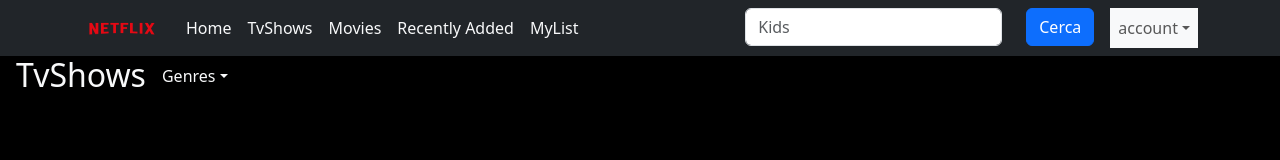
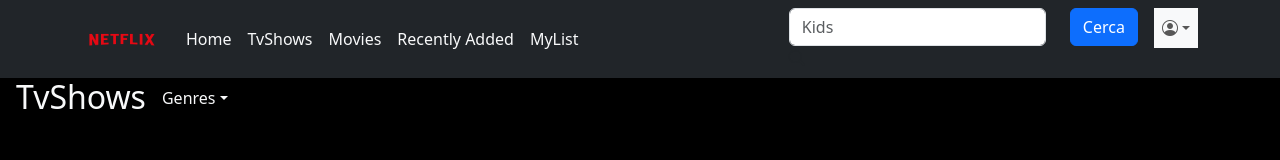
Before and after one commit to Domenicoschipelliti/app, a React (Create React App) app: page / in a window 1280 px wide. Shown: the top 160 px of the page. Built offline with nearby package versions, Linux system fonts and the light colour scheme; no server answers.

Commit message:
iconcina

```diff
--- a/src/Componets/MyNav.jsx
+++ b/src/Componets/MyNav.jsx
@@ -55,6 +55,7 @@
                       placeholder="Kids"
                       className=" mr-sm-2"
                     />
+                    <i class="bi bi-search"></i>
                   </Col>
                   <Col xs="auto">
                     <Button type="submit" className="me-3">
@@ -65,8 +66,8 @@
               </Form>
 
               <NavDropdown
-                title="account"
-                className="bg-light"
+                title={<i class="bi bi-person-circle"></i>}
+                className="bg-light h-25"
                 id="basic-nav-dropdown"
               >
                 <NavDropdown.Item href="#action/3.1">Action</NavDropdown.Item>
```
